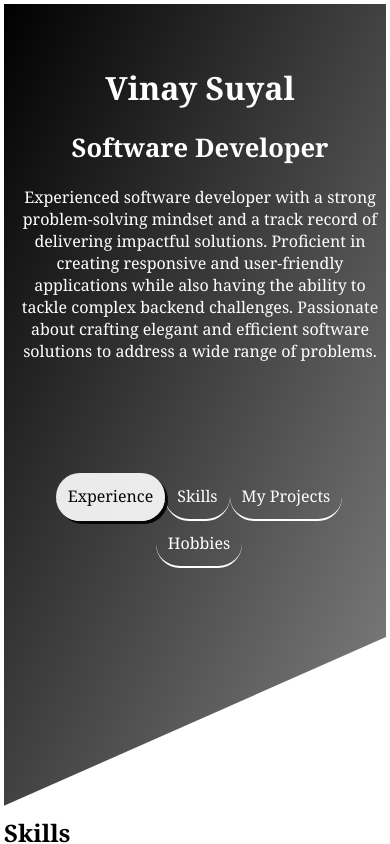
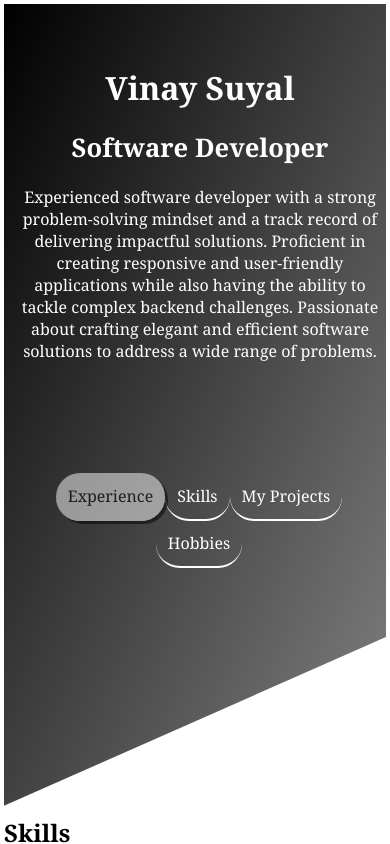
Before and after one commit to vinaysuyal/vinaysuyalPortfolio, a React (Create React App) app: page / in a window 390 px wide. In both pictures the pointer is over the link "Experience". Shown: the top 844 px of the page. Built offline with nearby package versions, Linux system fonts and the light colour scheme.

Commit message:
UI CHanged

```diff
--- a/src/App.css
+++ b/src/App.css
@@ -234,4 +234,9 @@ body {
     display: inline;
     border-bottom: 2px white solid;
   }
+  .nav__list_item--header a:hover {
+    opacity: 0.5;
+    color: black;
+    box-shadow: 3px 3px;
+  }
 }
```
